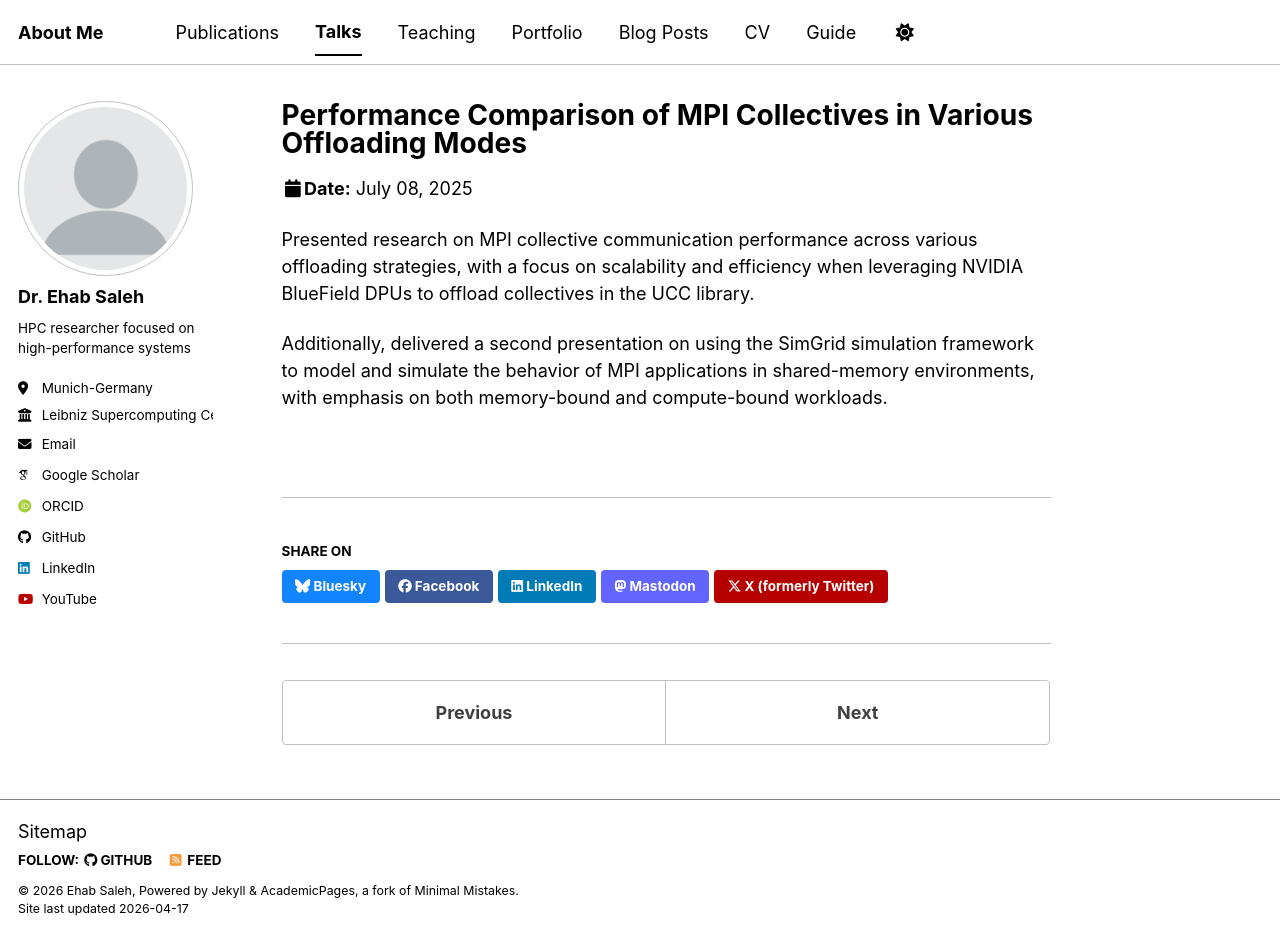
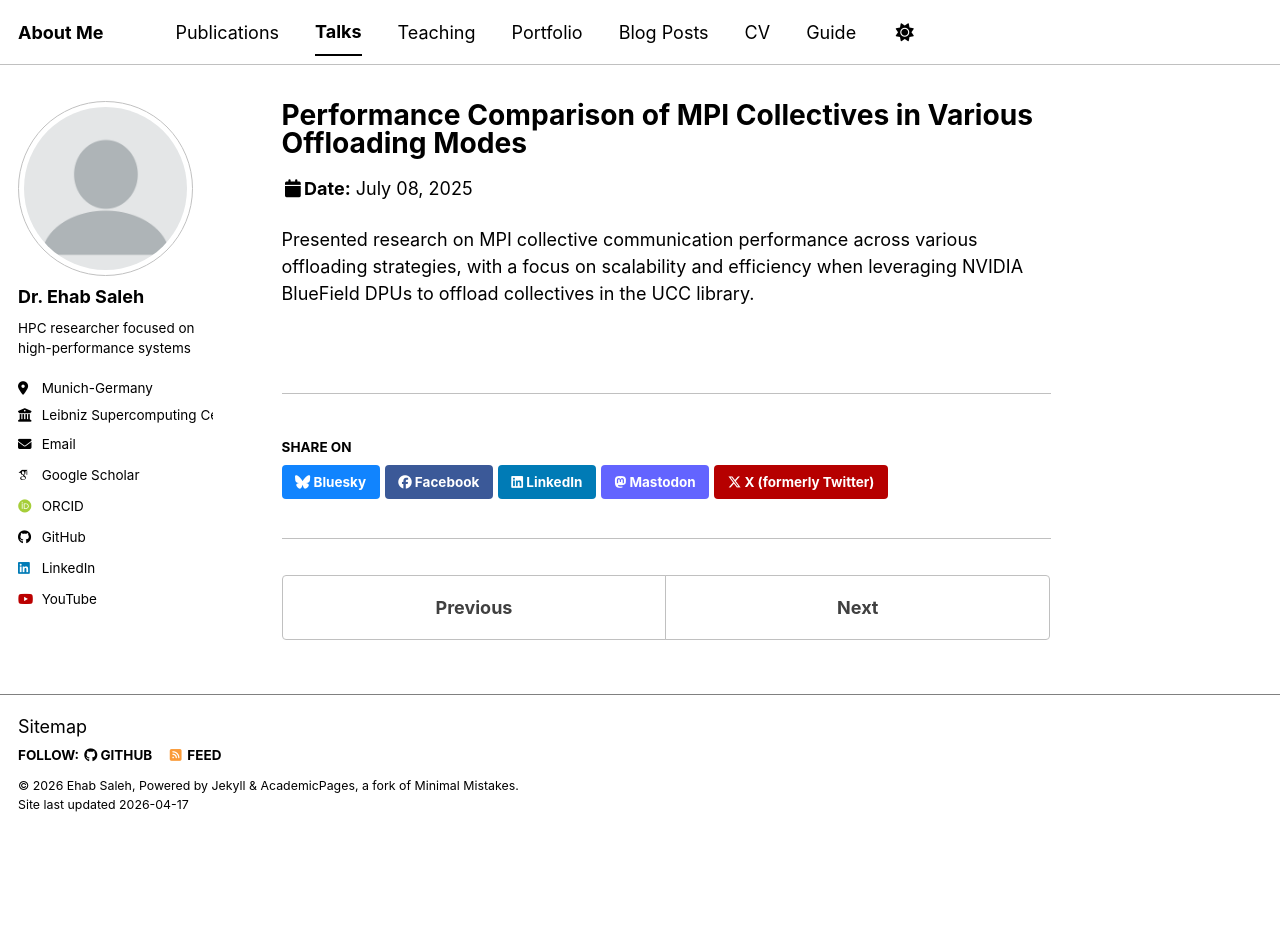
Before and after one commit to ehabosaleh/ehabosaleh.github.io, a Jekyll site: the page built from _talks/2025-ispdc-paris.md, in a window 1280 px wide and 937 px high. Built offline with Jekyll 4.4.1, drawn with Linux system fonts in a browser that asks for light colours; some web fonts are replaced; a script bundle is joined from its source files by our own code; library files that are not in the unit come from our copies.

Commit message:
Remove SimGrid presentation details from talk
Removed second presentation details on SimGrid simulation framework.

```diff
--- a/_talks/2025-ispdc-paris.md
+++ b/_talks/2025-ispdc-paris.md
@@ -9,5 +9,3 @@ location: "Paris, France"
 ---
 
 Presented research on MPI collective communication performance across various offloading strategies, with a focus on scalability and efficiency when leveraging NVIDIA BlueField DPUs to offload collectives in the UCC library.
-
-Additionally, delivered a second presentation on using the SimGrid simulation framework to model and simulate the behavior of MPI applications in shared-memory environments, with emphasis on both memory-bound and compute-bound workloads.
```
